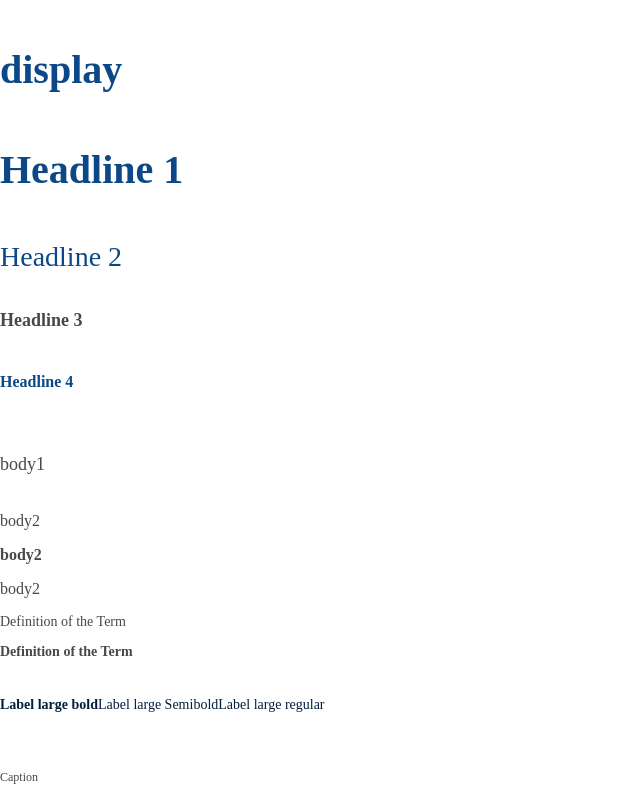
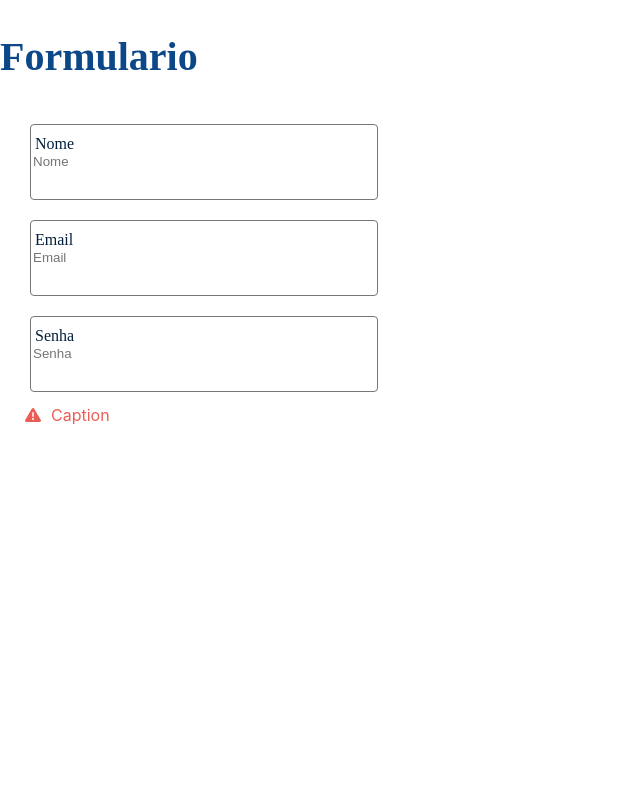
Before and after one commit to deboraCs26/desafio-taqtile-debora, a React (Create React App) app: page / in a window 1280 px wide. Shown: the top 800 px of the page, without its empty margins (0-640 px from the left). Built offline with nearby package versions, Linux system fonts and the light colour scheme.

Commit message:
Styleguide form

```diff
--- a/package.json
+++ b/package.json
@@ -3,6 +3,9 @@
   "version": "0.1.0",
   "private": true,
   "dependencies": {
+    "@fortawesome/fontawesome-svg-core": "^6.4.0",
+    "@fortawesome/free-solid-svg-icons": "^6.4.0",
+    "@fortawesome/react-fontawesome": "^0.2.0",
     "@testing-library/jest-dom": "^5.16.5",
     "@testing-library/react": "^13.4.0",
     "@testing-library/user-event": "^13.5.0",
@@ -10,6 +13,7 @@
     "@types/node": "^16.18.25",
     "@types/react": "^18.2.5",
     "@types/react-dom": "^18.2.3",
+    "process": "^0.11.10",
     "react": "^18.2.0",
     "react-dom": "^18.2.0",
     "react-icons": "^4.8.0",
--- a/src/App.tsx
+++ b/src/App.tsx
@@ -1,91 +1,19 @@
 import './App.css';
-import { Display } from './style/typography/display';
 import { H1 } from './style/typography/h1';
-import { H2 } from './style/typography/h2';
-import { H3 } from './style/typography/h3';
-import { H4 } from './style/typography/h4';
-import { Body1 } from './style/typography/body1';
-import { Body2 } from './style/typography/body2';
-import { DT } from './style/typography/dt-dd';
-import { LargeLabel } from './style/typography/LargeLabel';
-import { Caption } from './style/typography/caption';
-import { Price } from './style/typography/medium-price';
+import { Form } from './style/form/form';
+
 export default function App() {
   return (
     <div>
-      <Display>
-        display
-      </Display>
+      <H1>Formulario</H1>
 
-      <H1>Headline 1</H1>
-
-      <H2>
-        Headline 2
-      </H2>
-
-      <H3>Headline 3</H3>
-
-      <H4>
-        Headline 4
-      </H4>
-
-      <Body1>
-        body1
-      </Body1>
-
-      <Body2 weight="regular">
-        body2
-      </Body2>
-
-      <Body2 weight="bold">
-        body2
-      </Body2>
-
-      <Body2 weight="regular">
-        body2
-      </Body2>
-
-      <DT weight="regular" >
-        Definition of the Term
-      </DT>
-
-      <DT weight="bold">
-        Definition of the Term
-      </DT>
-
-      <LargeLabel weight="bold" color="dark" size="large">
-        Label large bold
-      </LargeLabel>
-
-      <LargeLabel weight="semiBold" color="dark" size="large">
-        Label large Semibold
-      </LargeLabel>
-
-      <LargeLabel weight="regular" color="dark" size="large">
-        Label large regular
-      </LargeLabel>
-
-      <LargeLabel weight="regular" color="white" size="medium">
-        Label large
-      </LargeLabel>
-
-      <Caption>
-        Caption
-      </Caption>
-
-      <Price size='xxxLarge' weight='bold'>
-        Big Price
-      </Price>
-
-      <Price size='XLarge' weight='bold'>
-        Medium Price
-      </Price>
-
-      <Price size='medium' weight='regular'>
-        Small Price
-      </Price>
+      <div>
+        <Form label='Nome'></Form>
+        <Form label='Email'></Form>
+        <Form caption="Caption" label='Senha'></Form>
+      </div>
 
     </div>
 
   );
-}
+};
--- /dev/null
+++ b/src/style/form/form.tsx
@@ -0,0 +1,85 @@
+import React, { useState } from 'react';
+import './style-form.css';
+import { FontAwesomeIcon } from '@fortawesome/react-fontawesome';
+import { faExclamationTriangle } from '@fortawesome/free-solid-svg-icons';
+import { IconDefinition } from '@fortawesome/fontawesome-svg-core';
+import { colors } from '../colors';
+import { Label } from '../typography/LargeLabel';
+
+interface FormProps {
+  caption?: string;
+  label?: string;
+  icon?: IconDefinition;
+}
+export const Form = ({ caption, label, icon }: FormProps) => {
+  const [focused, setFocused] = useState(false);
+  const [error, setError] = useState("");
+
+  let border, borderColor;
+
+  if (focused) {
+    border = `1px solid ${colors.neutral.neutralLight}`;
+  } else if (error) {
+    border = `1px solid ${colors.feedback.feedbackError}`;
+  } else {
+    border = `1px solid ${colors.neutral.neutralLight}`;
+  };
+
+  const inputStyle = {
+    border,
+    borderColor,
+  };
+
+  const handleInputChange = (event: React.ChangeEvent<HTMLInputElement>) => {
+    const inputValue = event.target.value;
+    if (inputValue) {
+      setError("");
+    } else {
+      setError("Este campo é obrigatório.");
+    }
+  };
+
+  const handleSubmit = (event: React.FormEvent<HTMLFormElement>) => {
+    event.preventDefault();
+    setFocused(false);
+  };
+
+  const handleInputFocus = () => {
+    setFocused(true);
+  };
+
+  const handleInputBlur = () => {
+    setFocused(false);
+  };
+
+  return (
+    <form className="form" onSubmit={handleSubmit}>
+      <div className='form'>
+        {!!icon && <FontAwesomeIcon icon={icon} />}
+        <div className=' input-container'>
+          <Label color='dark'>{label}</Label>
+          <input
+            className="input-style"
+            style={inputStyle}
+            type={label === "Senha" ? "password" : "text"}
+            placeholder={label}
+            onChange={handleInputChange}
+            onFocus={handleInputFocus}
+            onBlur={handleInputBlur}
+          />
+          {error && (
+            <span style={{ color: colors.feedback.feedbackError }}>
+              {error}
+            </span>
+          )}
+        </div>
+      </div>
+      {caption && (
+        <div className="icon-caption-container">
+          <FontAwesomeIcon icon={faExclamationTriangle} style={{ margin: "10px", color: colors.feedback.feedbackError }} />
+          <span style={{ color: colors.feedback.feedbackError }}>{caption}</span>
+        </div>
+      )}
+    </form>
+  );
+};
--- /dev/null
+++ b/src/style/form/style-form.css
@@ -0,0 +1,33 @@
+.form {
+  min-height: 72px;
+  max-width: 360px;
+  margin-left: 10px;
+  border: none;
+  outline: none;
+  align-items: center;
+  width: 95%;
+  padding: 5px;
+}
+
+.icon-caption-container {
+  display: flex;
+  align-items: center;
+}
+.input-style {
+  border-radius: 4px;
+  display: flex;
+  height: 72px;
+  padding-right: 40px,;
+  width: 100%;
+}
+
+.input-container {
+  position: relative;
+}
+
+.input-container label {
+  position: absolute;
+  top: -10px;
+  border: none;
+  left: 5px;
+}
--- a/src/style/typography/LargeLabel.tsx
+++ b/src/style/typography/LargeLabel.tsx
@@ -1,13 +1,13 @@
 import { colors } from '../colors'
 import { components } from './typography';
-interface LargeLabelProps {
+interface LabelProps {
   children: React.ReactNode;
   weight?: "bold" | "regular" | "semiBold";
   color?: "dark" | "white";
   size?: "medium" | "large";
 };
 
-export const LargeLabel = ({ children, weight, color, size }: LargeLabelProps) => {
+export const Label = ({ children, weight, color, size }: LabelProps) => {
   return (
     <label
       style={{
```
Also changed, not shown: 1 other file (tests, documents, lock files or other folders).
